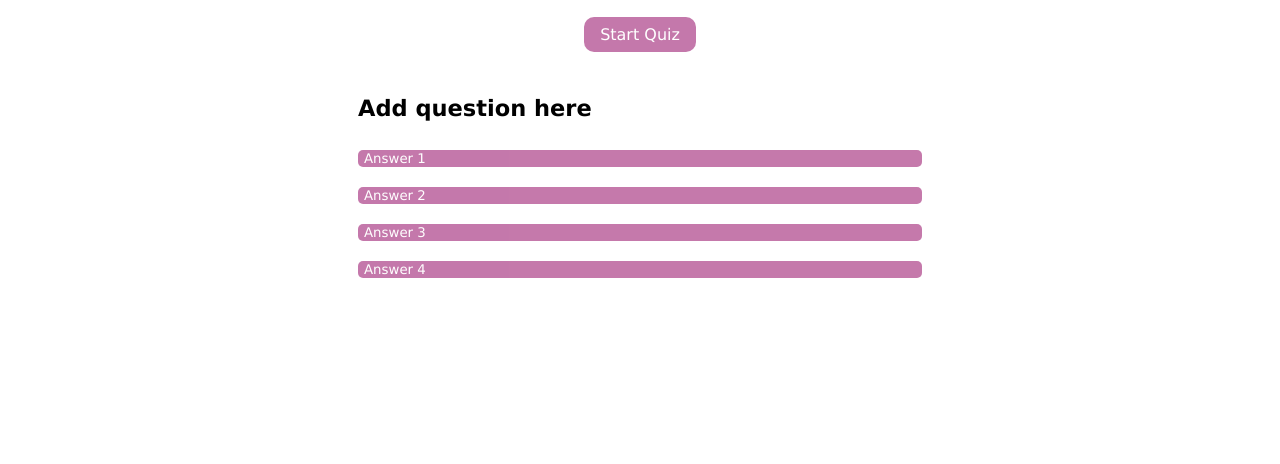
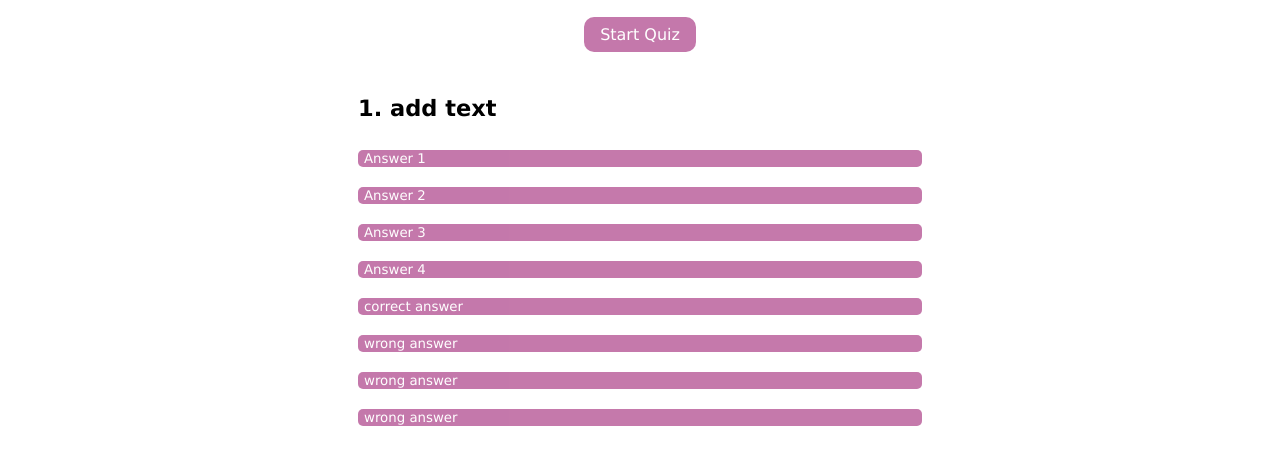
Before and after one commit to britt-young/Coding_Assessment, a plain HTML site: page index.html in a window 1280 px wide. Shown: the part 264-728 px from the top of the page. Drawn offline with Linux system fonts and the light colour scheme.

Commit message:
added javascript variables for questions and functions for beginning quiz

```diff
--- a/assets/script.js
+++ b/assets/script.js
@@ -1,3 +1,124 @@
+const questions = [
+    {
+        question: "add text",
+        answers: [
+            {text: "correct answer", correct: true},
+            {text: "wrong answer", correct: false},
+            {text: "wrong answer", correct: false},
+            {text: "wrong answer", correct: false},
+        ]
+    },
+
+    {
+        question: "add text",
+        answers: [
+            {text: "correct answer", correct: true},
+            {text: "wrong answer", correct: false},
+            {text: "wrong answer", correct: false},
+            {text: "wrong answer", correct: false},
+        ]
+    },
+
+    {
+        question: "add text",
+        answers: [
+            {text: "correct answer", correct: true},
+            {text: "wrong answer", correct: false},
+            {text: "wrong answer", correct: false},
+            {text: "wrong answer", correct: false},
+        ]
+    },
+
+    {
+        question: "add text",
+        answers: [
+            {text: "correct answer", correct: true},
+            {text: "wrong answer", correct: false},
+            {text: "wrong answer", correct: false},
+            {text: "wrong answer", correct: false},
+        ]
+    },
+
+    {
+        question: "add text",
+        answers: [
+            {text: "correct answer", correct: true},
+            {text: "wrong answer", correct: false},
+            {text: "wrong answer", correct: false},
+            {text: "wrong answer", correct: false},
+        ]
+    },
+
+    {
+        question: "add text",
+        answers: [
+            {text: "correct answer", correct: true},
+            {text: "wrong answer", correct: false},
+            {text: "wrong answer", correct: false},
+            {text: "wrong answer", correct: false},
+        ]
+    },
+
+    {
+        question: "add text",
+        answers: [
+            {text: "correct answer", correct: true},
+            {text: "wrong answer", correct: false},
+            {text: "wrong answer", correct: false},
+            {text: "wrong answer", correct: false},
+        ]
+    },
+
+    {
+        question: "add text",
+        answers: [
+            {text: "correct answer", correct: true},
+            {text: "wrong answer", correct: false},
+            {text: "wrong answer", correct: false},
+            {text: "wrong answer", correct: false},
+        ]
+    },
+
+    {
+        question: "add text",
+        answers: [
+            {text: "correct answer", correct: true},
+            {text: "wrong answer", correct: false},
+            {text: "wrong answer", correct: false},
+            {text: "wrong answer", correct: false},
+        ]
+    },
+]
+
+const questionsElement = document.getElementById("questions");
+const answerButtons = document.getElementById("answer-buttons");
+const feedbackElement = document.getElementById("feedback-txt");
+
+let currentQuestionIndex = 0;
+let score = 0;
+
+function startQuiz(){
+    currentQuestionIndex = 0;
+    score = 0;
+    showQuestion();
+}
+
+function showQuestion(){
+    let currentQuestion = questions[currentQuestionIndex];
+    let questionNum = currentQuestionIndex + 1;
+    questionsElement.innerHTML = questionNum + ". " + currentQuestion.question;
+
+    currentQuestion.answers.forEach(answer => {
+        const button = document.createElement("button");
+        button.innerHTML = answer.text;
+        button.classList.add("btn");
+        answerButtons.appendChild(button);
+    })
+}
+
+startQuiz();
+
+
 function timer(){
     var sec = 75;
     var timer = setInterval(function(){
--- a/assets/style.css
+++ b/assets/style.css
@@ -25,7 +25,7 @@ header {
   color: rgb(158, 32, 116);
 }
 
-.time {
+#time {
   display: flex;
   justify-content: flex-end;
   flex-direction: row;
@@ -94,3 +94,13 @@ ul {
 .btn:hover{
     opacity: 1;
 }
+
+#feedback-txt{
+    background: white;
+    color: black;
+    font-weight: 30;
+    border: 0;
+    padding: 10px 0 10px 30px;
+    margin: 20px auto 0;
+    display: none;
+}
--- a/index.html
+++ b/index.html
@@ -34,6 +34,7 @@
             <button class="btn"> Answer 3</button>
             <button class="btn"> Answer 4</button>
         </div>
+        <h3 id= "feedback-txt">variable assigned to feedback?</h3>
     </div>
 
 
```
